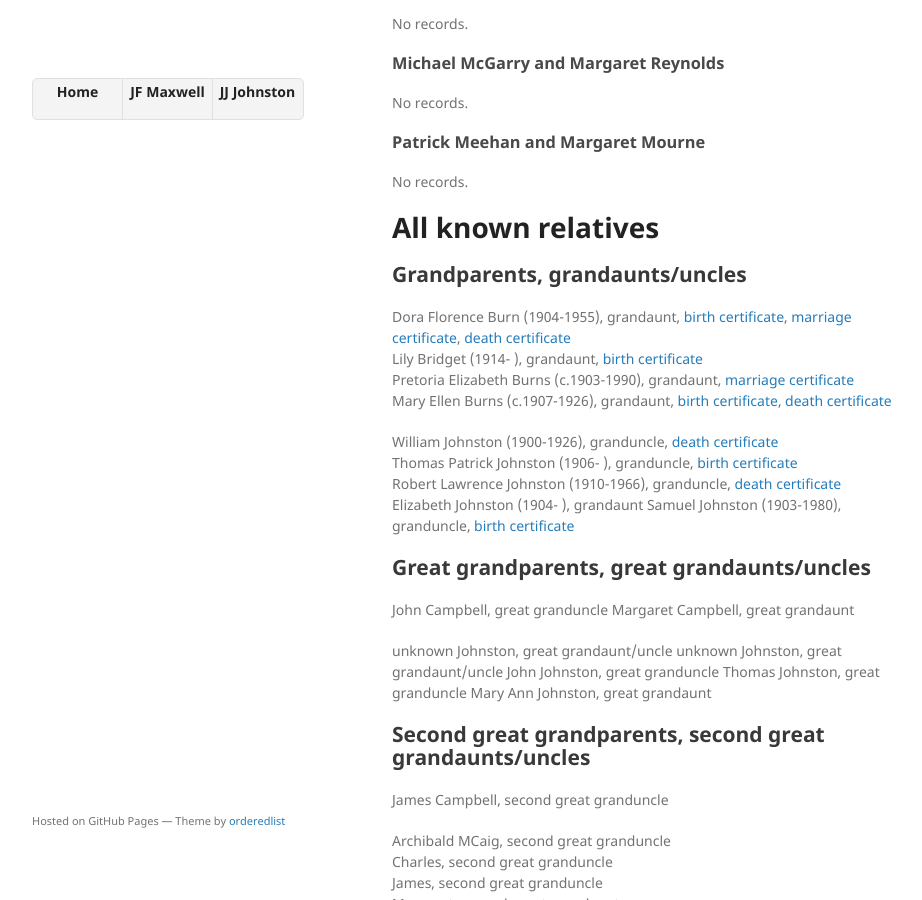
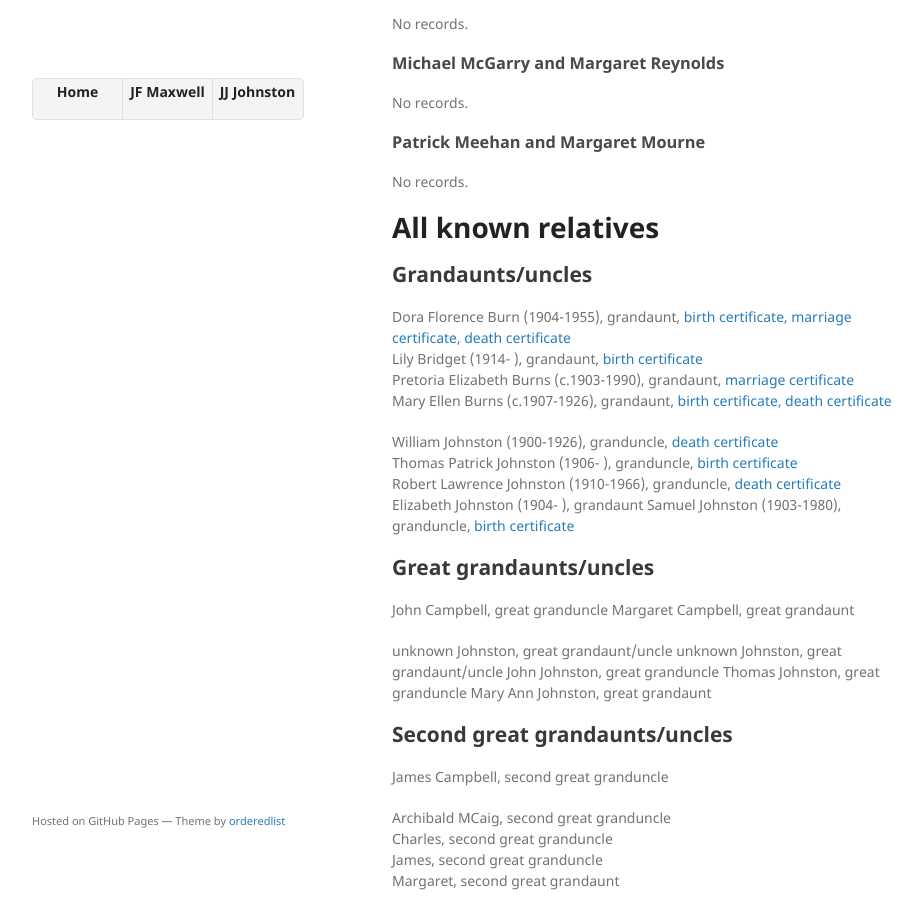
Before and after one commit to rfj1961/rfj1961.github.io, a Jekyll site: the page built from jjj1933.md, in a window 1280 px wide and 900 px high, scrolled down 3593 px. Shown: the whole window, without its empty margins (178-1100 px from the left). Built offline with Jekyll 4.4.1, drawn with Linux system fonts in a browser that asks for light colours; the repository's description, which GitHub fills in, is left out.

Commit message:
other relatives2

```diff
--- a/jjj1933.md
+++ b/jjj1933.md
@@ -137,7 +137,7 @@ No records.
 
 # All known relatives
 
-## Grandparents, grandaunts/uncles
+## Grandaunts/uncles
 
 Dora Florence Burn (1904-1955), grandaunt, [birth certificate](1928_birth_dora_florence_burns.pdf), [marriage certificate](1927_marriage_dora_florence.pdf), [death certificate](1955_death_dora_florence_burns.pdf)
 Lily Bridget (1914- ), grandaunt, [birth certificate](1914_birth_lily_bridget_burns.pdf)
@@ -150,7 +150,7 @@ Robert Lawrence Johnston (1910-1966), granduncle, [death certificate](1966_death
 Elizabeth Johnston (1904- ), grandaunt
 Samuel Johnston (1903-1980), granduncle, [birth certificate](1903_birth_samuel_johnston.pdf)
 
-## Great grandparents, great grandaunts/uncles
+## Great grandaunts/uncles
 
 John Campbell, great granduncle
 Margaret Campbell, great grandaunt
@@ -161,7 +161,7 @@ John Johnston, great granduncle
 Thomas Johnston, great granduncle
 Mary Ann Johnston, great grandaunt
 
-## Second great grandparents, second great grandaunts/uncles
+## Second great grandaunts/uncles
 
 James Campbell, second great granduncle
 
```
